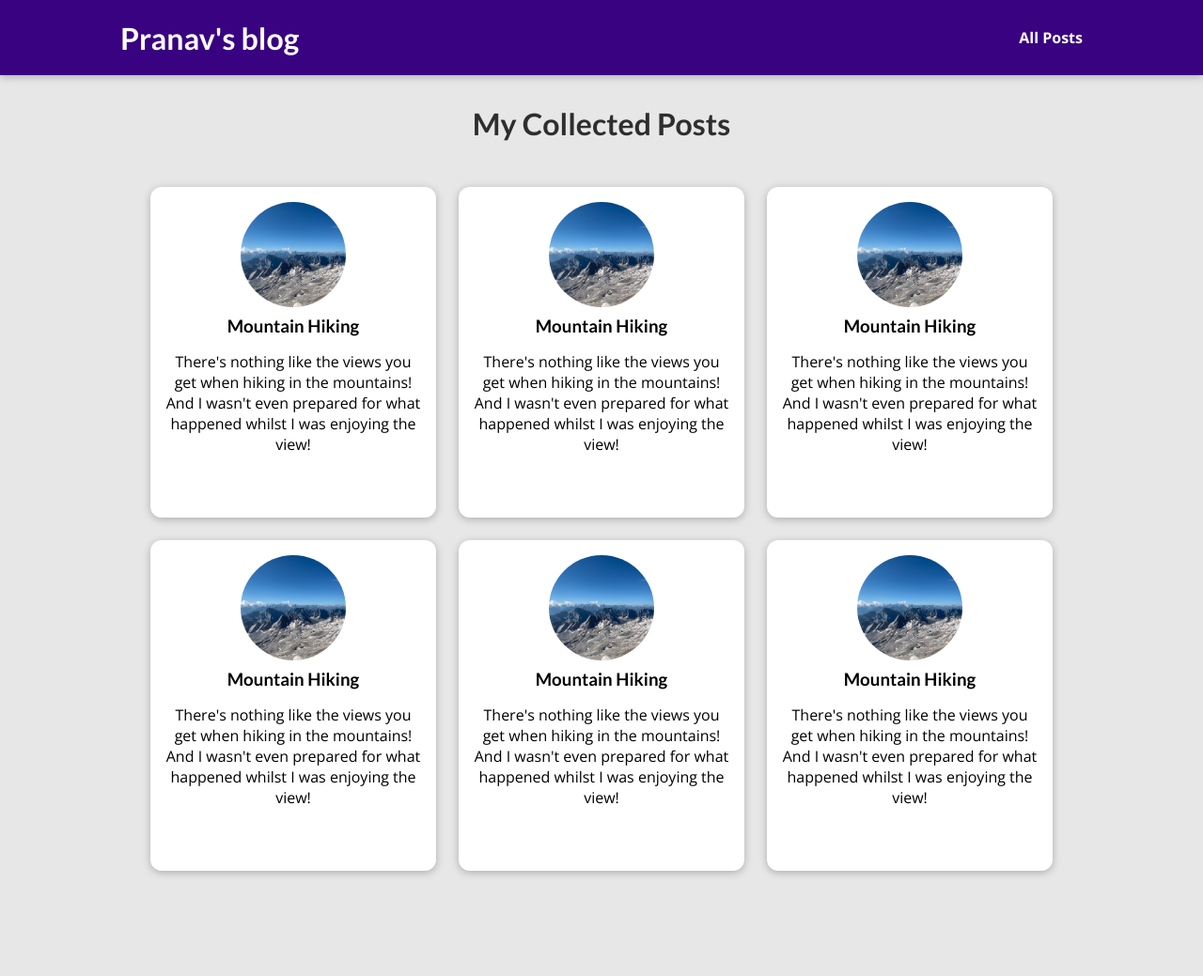
After one commit to pranavraikar01/mywebsite, a Django app: template blog/templates/blog/all-posts.html in a window 1280 px wide. The commit adds this page. Shown: the whole page at 94% size. Run offline with Django 4.2, Linux system fonts and the light colour scheme; the template is opened without the code that fills it, so the values that code supplies are empty.

Commit message:
added all post page with css

```diff
--- /dev/null
+++ b/blog/static/blog/all-posts.css
@@ -0,0 +1,43 @@
+body {
+  background-color: #e7e7e7;
+}
+
+#main-navigation {
+  background-color: #390281;
+  box-shadow: 0 2px 8px rgba(0, 0, 0, 0.25);
+}
+
+#all-posts {
+  margin: 7rem auto;
+  width: 90%;
+  max-width: 60rem;
+}
+
+#all-posts h2 {
+  text-align: center;
+  font-size: 2rem;
+  color: #2e2e2e;
+  margin: 3rem 0;
+}
+
+ul {
+  list-style: none;
+  margin: 0;
+  padding: 0;
+  display: grid;
+  grid-template-columns: repeat(auto-fill, minmax(17rem, 1fr));
+  gap: 1.5rem;
+}
+
+.post img {
+  width: 7rem;
+  height: 7rem;
+}
+
+.post a {
+  height: 22rem;
+  transform-origin: center;
+  box-shadow: 0 2px 8px rgba(0, 0, 0, 0.25);
+  border-radius: 12px;
+  background-color: white;
+}
--- /dev/null
+++ b/blog/static/blog/posts.css
@@ -0,0 +1,43 @@
+.post {
+  display: flex;
+  flex-direction: column;
+  align-items: center;
+  text-align: center;
+}
+
+.post a {
+  text-decoration: none;
+  color: black;
+  transition: all 0.2s ease;
+  padding: 1rem;
+}
+
+.post a:hover,
+.post a:active {
+  transform: scale(1.1);
+  background-color: #390281;
+  color: white;
+}
+
+.post img {
+  width: 5rem;
+  height: 5rem;
+  object-fit: cover;
+  border-radius: 50%;
+}
+
+.post h3 {
+  margin: 0.25rem 0;
+}
+
+.post time {
+  color: #666666;
+  margin: 0.25rem;
+  font-style: italic;
+  font-size: 0.85rem;
+}
+
+.post:hover time,
+.post:active time {
+  color: white;
+}
--- /dev/null
+++ b/blog/templates/blog/all-posts.html
@@ -0,0 +1,26 @@
+{% extends "base.html" %}
+{% load static %}
+
+{%block title%}
+All my posts
+{%endblock%}
+{%block css_files%}
+    <link rel="stylesheet" href="{% static "blog/posts.css"%}">
+    <link rel="stylesheet" href="{% static "blog/all-posts.css"%}">
+{%endblock%}
+
+{%block content%}
+    <section id="all-posts">
+        <h2>My Collected Posts</h2>
+
+        <ul>
+            {%include "blog/includes/post.html"%}
+            {%include "blog/includes/post.html"%}
+            {%include "blog/includes/post.html"%}
+            {%include "blog/includes/post.html"%}
+            {%include "blog/includes/post.html"%}
+            {%include "blog/includes/post.html"%}
+
+        </ul>
+    </section>
+{%endblock%}
--- /dev/null
+++ b/blog/templates/blog/includes/post.html
@@ -0,0 +1,18 @@
+{% load static %}
+
+<li>
+  <article class="post">
+    <a href="">
+      <img src="{% static "blog/images/mountains.jpg" %}" alt="Mountain Hiking"
+      />
+      <div class="post__content">
+        <h3>Mountain Hiking</h3>
+        <p>
+          There's nothing like the views you get when hiking in the mountains!
+          And I wasn't even prepared for what happened whilst I was enjoying the
+          view!
+        </p>
+      </div>
+    </a>
+  </article>
+</li>
--- a/blog/views.py
+++ b/blog/views.py
@@ -6,7 +6,7 @@ def starting_page(request):
    return render(request,"blog/index.html")
 
 def posts(request):
-    pass
+    return render(request,"blog/all-posts.html")
 
 def post_detail(request):
     pass
--- a/templates/base.html
+++ b/templates/base.html
@@ -6,11 +6,18 @@
 	<meta charset="UTF-8">
 	<meta http-equiv="X-UA-Compatible" content="IE=edge">
 	<meta name="viewport" content="width=device-width, initial-scale=1.0">
-	<title>{%block starting_page %}  {%endblock%}</title>
+	<title>{%block title %}  {%endblock%}</title>
 	<link rel="stylesheet" href="{% static "app.css"%}">
 	{% block css_files %}{%endblock%}
 </head>
 <body>
+	<header id="main-navigation">
+        <h1><a href="">Pranav's blog</a></h1>
+        <nav>
+            <a href="">All Posts</a>
+        </nav>
+    </header>
+
 	{%block content%}{%endblock%}
 </body>
 </html>
```
Also changed, not shown: blog/templates/blog/index.html (+6 -21 lines), blog/static/blog/index.css (indentation only).
